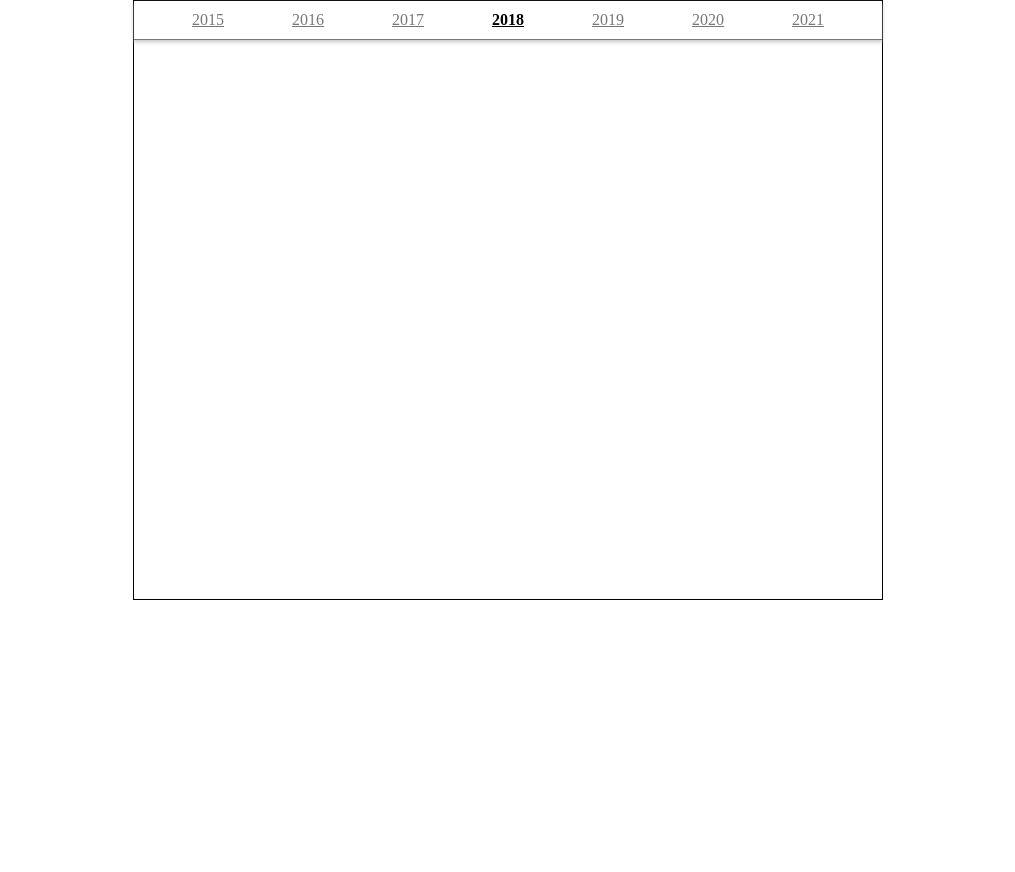
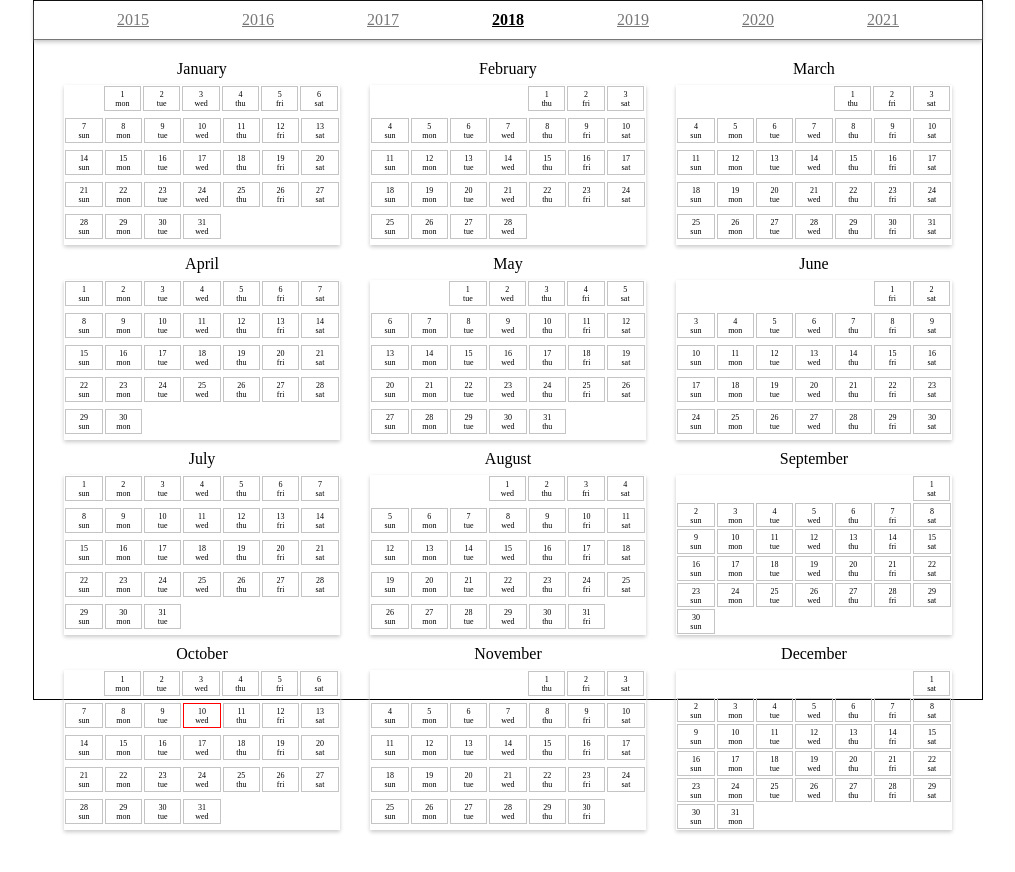
Before and after one commit to kevinthomaskane/calendar_extension, a React (Create React App) app: page / in a window 1280 px wide. Shown: the top 872 px of the page, without its empty margins (132-1147 px from the left). Before the commit the page ends 800 px from the top, so only its background shows below. Built offline with nearby package versions, Linux system fonts and the light colour scheme.

Commit message:
update calendar

```diff
--- a/public/style.css
+++ b/public/style.css
@@ -7,9 +7,61 @@
     padding: 10px;
     color: #777; }
 
+.body {
+  padding: 15px;
+  padding-top: 45px;
+  display: flex;
+  justify-content: space-evenly;
+  flex-wrap: wrap; }
+
+.calendar {
+  width: 30%;
+  height: 160px;
+  display: flex;
+  justify-content: flex-start;
+  flex-wrap: wrap;
+  box-shadow: 0 2px 4px #cacaca;
+  font-size: 8px;
+  margin: 0 auto 35px;
+  position: relative; }
+  .calendar__month {
+    position: absolute;
+    top: -25px;
+    left: 50%;
+    transform: translateX(-50%);
+    font-size: 16px; }
+  .calendar__day {
+    width: calc((100% / 7) - 4px);
+    height: calc((100% / 6) - 7px);
+    margin: 1px;
+    position: relative;
+    border: solid 1px #c4c4c4;
+    padding-top: 3px; }
+    .calendar__day--number, .calendar__day--day {
+      text-align: center;
+      display: block; }
+
+.mon {
+  margin-left: calc((100% / 6.98)); }
+
+.tue {
+  margin-left: calc((100% / 6.98) * 2); }
+
+.wed {
+  margin-left: calc((100% / 6.98) * 3); }
+
+.thu {
+  margin-left: calc((100% / 6.98) * 4); }
+
+.fri {
+  margin-left: calc((100% / 6.98) * 5); }
+
+.sat {
+  margin-left: calc((100% / 6.98) * 6); }
+
 body {
-  max-width: 750px;
+  max-width: 950px;
   box-sizing: border-box;
-  height: 600px;
+  height: 700px;
   border: solid 1px black;
   margin: 0 auto; }
--- a/src/App.js
+++ b/src/App.js
@@ -2,9 +2,11 @@ import React, { Component } from 'react';
 import { Provider } from "react-redux";
 import store from "./store";
 
-import Header from './components/Header'
+import Header from './components/Header';
+import Body from "./components/Body";
 
-const year = new Date().getFullYear()
+const year = new Date().getFullYear();
+const current_date = new Date().toLocaleDateString("en-US");
 
 class App extends Component {
 
@@ -13,6 +15,7 @@ class App extends Component {
       <Provider store={store}>
         <div className="App">
           <Header year={year}/>
+          <Body />
         </div>
       </Provider>
     );
--- /dev/null
+++ b/src/actions/calendar.js
@@ -0,0 +1,8 @@
+import {CURRENT_DATE} from "./types";
+
+export const currentDate = () => dispatch  => {
+    dispatch({
+        type: CURRENT_DATE,
+        payload: new Date().toLocaleDateString("en-US")
+    })
+}
--- a/src/actions/types.js
+++ b/src/actions/types.js
@@ -1,2 +1,3 @@
 export const CHANGE_YEAR = "CHANGE_YEAR";
 export const CHANGE_RANGE = "CHANGE_RANGE";
+export const CURRENT_DATE = "CURRENT_DATE";
--- /dev/null
+++ b/src/components/Body.js
@@ -0,0 +1,47 @@
+import React, { Component } from "react";
+import PropTypes from "prop-types";
+import { connect } from "react-redux";
+
+import Calendar from "./Calendar";
+
+class CalendarContainer extends Component {
+  getDates = (year, month) => {
+    const names = ["sun", "mon", "tue", "wed", "thu", "fri", "sat"];
+    const date = new Date(year, month - 1, 1);
+    const result = {};
+    while (date.getMonth() == month - 1) {
+      result[date.getDate()] = names[date.getDay()];
+      date.setDate(date.getDate() + 1);
+    }
+    return result;
+  };
+
+  render() {
+    console.log("here")
+    const year = this.props.selected_year;
+    const months = [];
+    for (let i = 1; i < 13; i++) {
+      months.push(i);
+    }
+    return (
+      <div className="body">
+        {months.map((el, i) => {
+          const days = this.getDates(year, el);
+          return <Calendar days={days} key={i} month={el}/>;
+        })}
+      </div>
+    );
+  }
+}
+
+CalendarContainer.propTypes = {};
+
+const mapStateToProps = state => ({
+  selected_year: state.header.year,
+  years_range: state.header.years_range
+});
+
+export default connect(
+  mapStateToProps,
+  {}
+)(CalendarContainer);
--- /dev/null
+++ b/src/components/Calendar.js
@@ -0,0 +1,90 @@
+import React, { Component } from "react";
+import PropTypes from "prop-types";
+import { connect } from "react-redux";
+import { currentDate } from "../actions/calendar";
+
+class Calendar extends Component {
+  componentWillReceiveProps(nextProps) {
+    this.props.currentDate();
+    this.highlightDay();
+  }
+
+  mapDatesObject = () => {
+    const dates = this.props.days;
+    let days = [];
+    for (let prop in dates) {
+      let newobj = {};
+      newobj.num = prop;
+      newobj.day = dates[prop];
+      days.push(newobj);
+    }
+    return days;
+  };
+
+  getMonth = () => {
+    const months = [
+      "January",
+      "February",
+      "March",
+      "April",
+      "May",
+      "June",
+      "July",
+      "August",
+      "September",
+      "October",
+      "November",
+      "December"
+    ];
+    return months[this.props.month - 1];
+  };
+
+  highlightDay = () => {
+    const current_date = this.props.current_date;
+    if (+current_date.split("/")[2] === this.props.selected_year) {
+      let day = document.querySelector(
+        `.calendar__day[data-fulldate="${current_date}"]`
+      );
+      console.log(day)
+      day.style.border = "solid 1px red";
+    }
+  };
+
+  render() {
+    const days = this.mapDatesObject();
+    return (
+      <div className="calendar">
+        <div className="calendar__month">{this.getMonth()}</div>
+        {days.map((el, i) => {
+          return (
+            <div
+              className={i === 0 ? "calendar__day " + el.day : "calendar__day"}
+              data-num={el.num}
+              data-day={el.day}
+              data-year={this.props.selected_year}
+              data-fulldate={
+                this.props.month + "/" + el.num + "/" + this.props.selected_year
+              }
+              key={i}
+            >
+              <div className="calendar__day--number">{el.num}</div>
+              <div className="calendar__day--day">{el.day}</div>
+            </div>
+          );
+        })}
+      </div>
+    );
+  }
+}
+
+Calendar.propTypes = {};
+
+const mapStateToProps = state => ({
+  selected_year: state.header.year,
+  current_date: state.calendar.current_date
+});
+
+export default connect(
+  mapStateToProps,
+  { currentDate }
+)(Calendar);
--- a/src/components/Header.js
+++ b/src/components/Header.js
@@ -9,7 +9,7 @@ class Header extends Component {
     year_range: []
   };
 
-  componentWillMount() {
+  componentDidMount() {
     this.getDateRange(this.state.selected_year).then(range => {
       this.props.changeYear(this.state.selected_year);
       this.props.changeRange(range);
@@ -70,8 +70,8 @@ Header.propTypes = {
 };
 
 const mapStateToProps = state => ({
-  selected_year: state.year,
-  years_range: state.years_range
+  selected_year: state.header.year,
+  years_range: state.header.years_range
 });
 
 export default connect(
--- /dev/null
+++ b/src/reducers/calendar.js
@@ -0,0 +1,17 @@
+import { CURRENT_DATE } from "../actions/types";
+
+const initialState = {
+  current_date: new Date().toLocaleDateString("en-US")
+};
+
+export default function(state = initialState, action) {
+  switch (action.type) {
+    case CURRENT_DATE:
+      return {
+        ...state,
+        current_date: action.payload
+      };
+    default:
+      return state;
+  }
+}
--- a/src/reducers/index.js
+++ b/src/reducers/index.js
@@ -1,6 +1,8 @@
 import { combineReducers } from "redux";
 import header from "./header";
+import calendar from "./calendar";
 
 export default combineReducers({
-    header: header
+    header: header,
+    calendar: calendar
 });
--- /dev/null
+++ b/src/sass/_body.scss
@@ -0,0 +1,7 @@
+.body {
+  padding: 15px;
+  padding-top: 45px;
+  display: flex;
+  justify-content: space-evenly;
+  flex-wrap: wrap;
+}
--- /dev/null
+++ b/src/sass/_calendar-container.scss
@@ -0,0 +1,50 @@
+.calendar {
+  width: 30%;
+  height: 160px;
+  display: flex;
+  justify-content: flex-start;
+  flex-wrap: wrap;
+  box-shadow: 0 2px 4px rgb(202, 202, 202);
+  font-size: 8px;
+  margin: 0 auto 35px;
+  position: relative;
+  &__month {
+    position: absolute;
+    top: -25px;
+    left: 50%;
+    transform: translateX(-50%);
+    font-size: 16px;
+  }
+  &__day {
+    width: calc((100% / 7) - 4px);
+    height: calc((100% / 6) - 7px);
+    margin: 1px;
+    position: relative;
+    border: solid 1px rgb(196, 196, 196);
+    padding-top: 3px;
+    &--number,
+    &--day {
+      text-align: center;
+      display: block;
+    }
+  }
+}
+
+.mon {
+    margin-left: calc((100% / 6.98))
+}
+.tue {
+    margin-left: calc((100% / 6.98) * 2)
+}
+.wed {
+    margin-left: calc((100% / 6.98) * 3)
+}
+.thu {
+    margin-left: calc((100% / 6.98) * 4)
+}
+.fri {
+    margin-left: calc((100% / 6.98) * 5)
+}
+.sat {
+    margin-left: calc((100% / 6.98) * 6)
+}
--- a/src/sass/main.scss
+++ b/src/sass/main.scss
@@ -1,9 +1,11 @@
 @import "header";
+@import "body";
+@import "calendar-container";
 
 body {
-  max-width: 750px;
+  max-width: 950px;
   box-sizing: border-box;
-  height: 600px;
+  height: 700px;
   border: solid 1px black;
   margin: 0 auto;
 }
```
